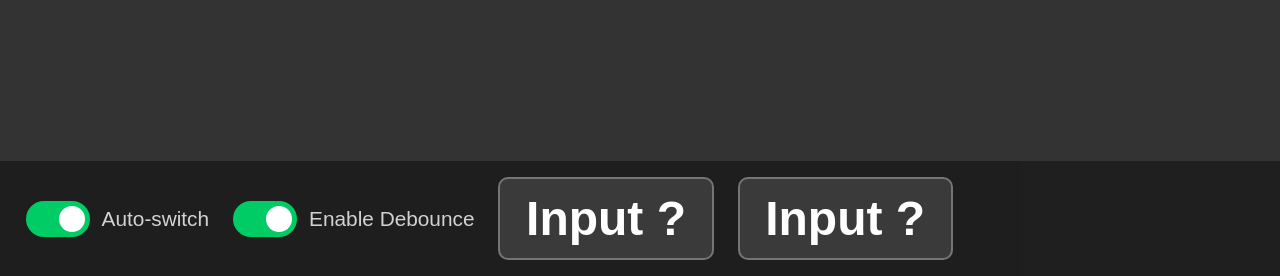
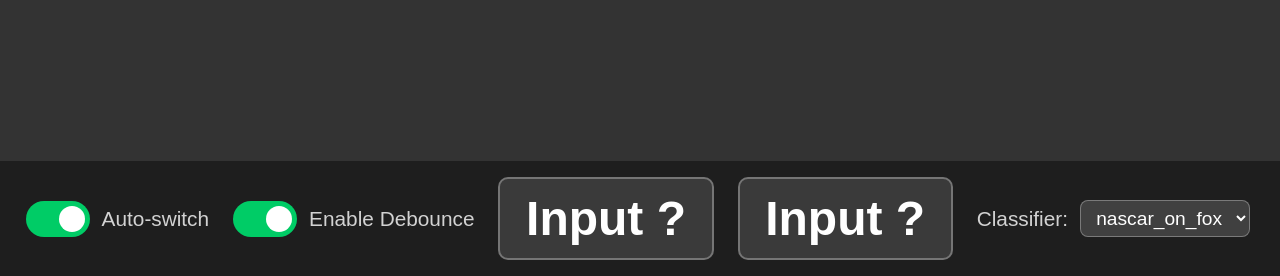
Before and after one commit to PushItToProd/tv-commercial-detection, a FastAPI app: page /is_ad in a window 1280 px wide. Shown: the part 524-800 px from the top of the page. Run offline with FastAPI, Linux system fonts and the light colour scheme; data that the repository does not hold is empty; parts of the project's set-up code (start-up, migrations or seed data) failed here and were passed over.

Commit message:
start factoring out Fox-specific classifier

```diff
--- a/server/src/tv_commercial_detector/config.py
+++ b/server/src/tv_commercial_detector/config.py
@@ -8,6 +8,7 @@ class AppConfig:
     save_dir: Path = field(default_factory=lambda: Path("frames"))
     enable_debounce: bool = False
     output_settings: dict = field(default_factory=lambda: {"ad": {}, "content": {}})
+    classifier_profile: str = "nascar_on_fox"
 
 
 app_config = AppConfig()
--- a/server/src/tv_commercial_detector/main.py
+++ b/server/src/tv_commercial_detector/main.py
@@ -34,6 +34,7 @@ async def lifespan(app: FastAPI):
         "DETECTOR_MATRIX_URL": "matrix_url",
         "DETECTOR_SAVE_DIR": "save_dir",
         "DETECTOR_ENABLE_DEBOUNCE": "enable_debounce",
+        "DETECTOR_CLASSIFIER_PROFILE": "classifier_profile",
     }
     for env_key, attr in env_map.items():
         val = os.environ.get(env_key)
--- a/server/src/tv_commercial_detector/routes/status.py
+++ b/server/src/tv_commercial_detector/routes/status.py
@@ -7,6 +7,7 @@ from fastapi.responses import FileResponse, Response, StreamingResponse
 from fastapi.templating import Jinja2Templates
 from pydantic import BaseModel
 
+from ..classify import list_profiles
 from ..config import app_config
 from ..state import last_image_path, sse_clients, state
 
@@ -102,3 +103,27 @@ async def set_enable_debounce(data: EnabledRequest):
     state.enable_debounce = data.enabled
     await broadcast_status()
     return {"enable_debounce": state.enable_debounce}
+
+
+@router.get("/settings/classifier_profile")
+def get_classifier_profile():
+    return {"current": app_config.classifier_profile, "available": list_profiles()}
+
+
+class ClassifierProfileRequest(BaseModel):
+    profile: str
+
+
+@router.post("/settings/classifier_profile")
+async def set_classifier_profile(data: ClassifierProfileRequest):
+    import re
+
+    # if not re.fullmatch(r"[a-z][a-z0-9_]*", data.profile):
+    #     from fastapi import HTTPException
+    #     raise HTTPException(status_code=422, detail="Invalid profile name")
+    if data.profile not in list_profiles():
+        from fastapi import HTTPException
+        raise HTTPException(status_code=422, detail=f"Profile '{data.profile}' not found")
+    app_config.classifier_profile = data.profile
+    await broadcast_status()
+    return {"classifier_profile": app_config.classifier_profile}
--- a/server/src/tv_commercial_detector/templates/is_ad.html
+++ b/server/src/tv_commercial_detector/templates/is_ad.html
@@ -80,6 +80,11 @@
     background: transparent; color: #ffcc00; transition: background 0.15s;
   }
   #auto-switch-paused .resume-btn:hover { background: rgba(255, 204, 0, 0.2); }
+  #classifier-profile-select {
+    background: rgba(255,255,255,0.15); color: #fff; border: 1px solid rgba(255,255,255,0.3);
+    border-radius: 8px; padding: 0.35rem 0.7rem; font-size: 1.2rem; cursor: pointer;
+  }
+  #classifier-profile-select option { background: #333; color: #fff; }
 </style>
 </head>
 <body>
@@ -98,6 +103,10 @@
   </div>
   <button class="btn-matrix" id="btn-ad-input">Input ?</button>
   <button class="btn-matrix" id="btn-race-input">Input ?</button>
+  <div class="toggle-wrap">
+    <span class="ctrl-label">Classifier:</span>
+    <select id="classifier-profile-select"></select>
+  </div>
 </div>
 <div id="label">...</div>
 <div id="paused-indicator"></div>
@@ -242,6 +251,30 @@ const evtSource = new EventSource('/is_ad/stream');
 evtSource.onmessage = function(event) {
   applyData(JSON.parse(event.data));
 };
+
+// Classifier profile selector
+(function() {
+  const sel = document.getElementById('classifier-profile-select');
+  fetch('/settings/classifier_profile')
+    .then(r => r.json())
+    .then(data => {
+      data.available.forEach(p => {
+        const opt = document.createElement('option');
+        opt.value = p;
+        opt.textContent = p;
+        if (p === data.current) opt.selected = true;
+        sel.appendChild(opt);
+      });
+    })
+    .catch(() => {});
+  sel.addEventListener('change', function() {
+    fetch('/settings/classifier_profile', {
+      method: 'POST',
+      headers: {'Content-Type': 'application/json'},
+      body: JSON.stringify({profile: sel.value})
+    }).catch(() => {});
+  });
+})();
 </script>
 </body>
 </html>
```
Also changed, not shown: server/src/tv_commercial_detector/classifiers/nascar_on_fox.py (added, +56 -0 lines), server/src/tv_commercial_detector/classify.py (+17 -50 lines), server/tests/routes/test_classifier_profile.py (added, +100 -0 lines), server/tests/test_classify.py (+15 -15 lines), server/src/tv_commercial_detector/classifiers/__init__.py (added).
